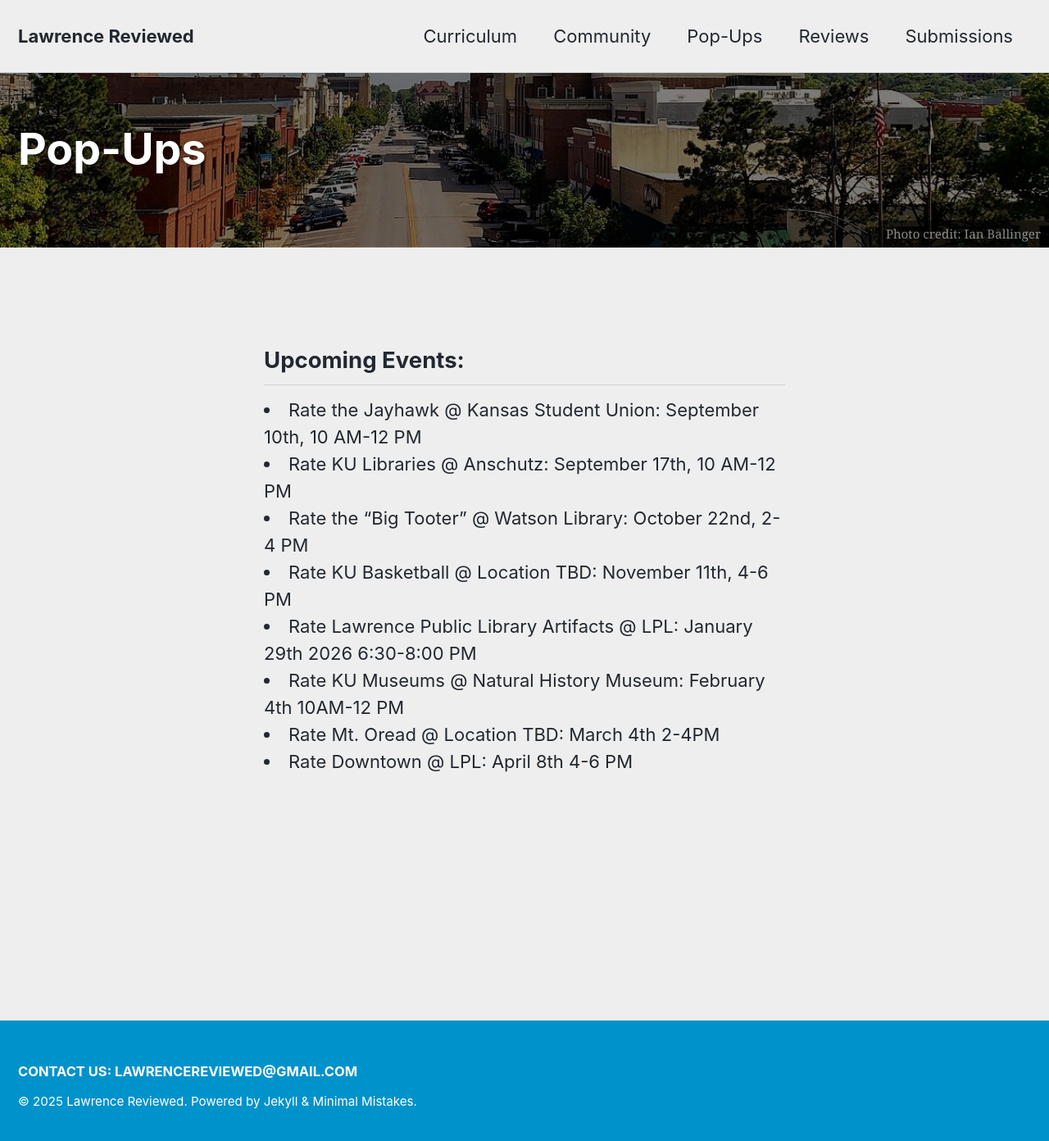
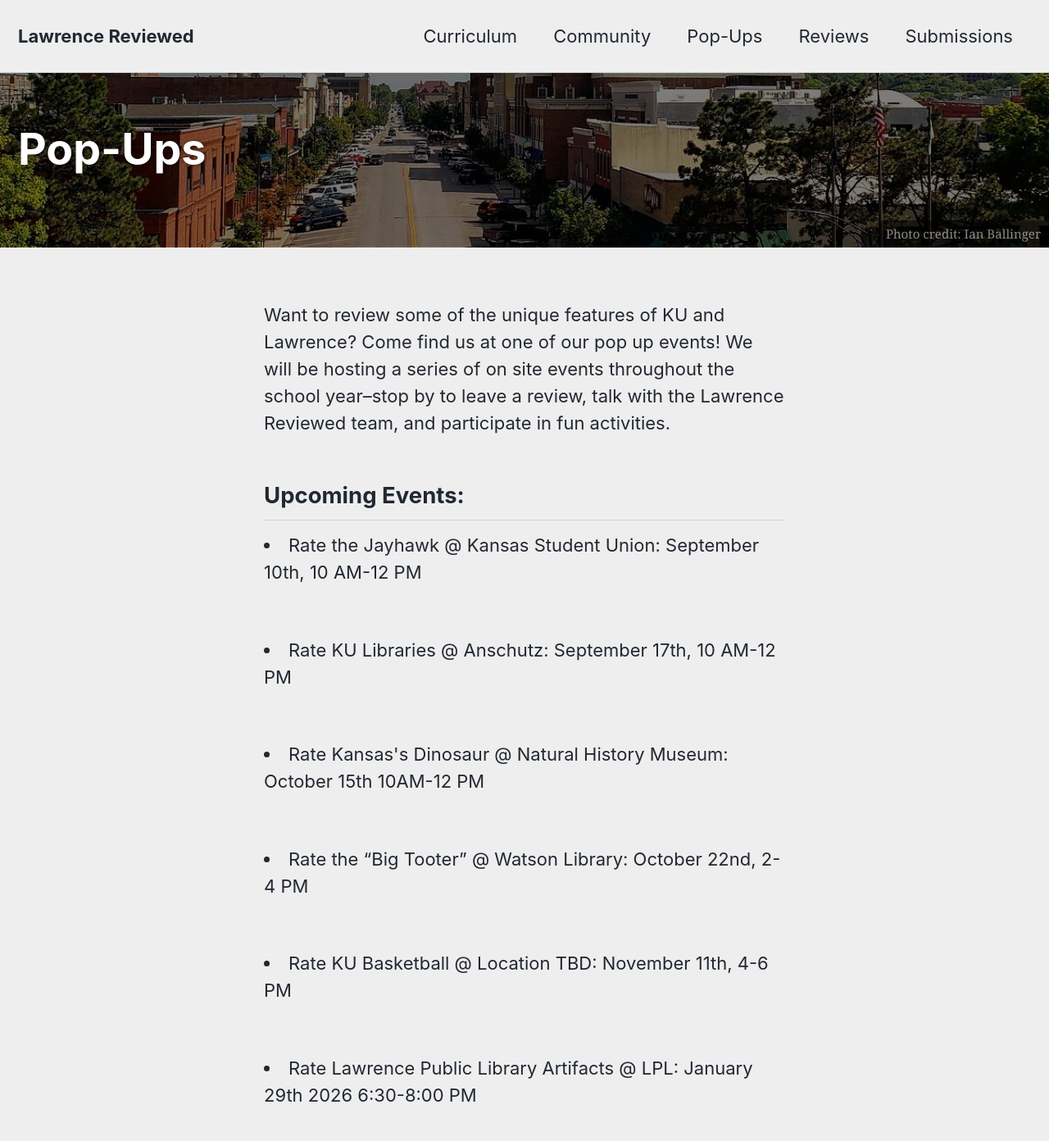
Before and after one commit to idrhku/lawrence-reviewed, a Jekyll site: the page built from _pages/pop-ups.md, in a window 1280 px wide and 1400 px high. Shown: the top 1392 px of the window at 82% size. Built offline with Jekyll 4.4.1, drawn with Linux system fonts in a browser that asks for light colours; cached includes are drawn as plain includes; some of the changed text lies outside the part shown.

Commit message:
additional pop up context

```diff
--- a/_pages/pop-ups.md
+++ b/_pages/pop-ups.md
@@ -12,20 +12,24 @@ header:
   #     url: "https://github.com/mmistakes/minimal-mistakes/"
   caption: "Photo credit: Ian Ballinger"
 ---
+Want to review some of the unique features of KU and Lawrence? Come find us at one of our pop up events! We will be hosting a series of on site events throughout the school year--stop by to leave a review, talk with the Lawrence Reviewed team, and participate in fun activities.
+
 <h2>Upcoming Events:</h2>
 
 <li>Rate the Jayhawk @ Kansas Student Union: September 10th, 10 AM-12 PM</li>
+<br>
+<li>Rate KU Libraries @ Anschutz: September 17th, 10 AM-12 PM</li>
+<br>
+<li>Rate Kansas's Dinosaur @ Natural History Museum: October 15th 10AM-12 PM</li>
+<br>
+<li>Rate the “Big Tooter” @ Watson Library: October 22nd, 2-4 PM</li>
+<br>
+<li>Rate KU Basketball @ Location TBD: November 11th, 4-6 PM</li>
+<br>
+<li>Rate Lawrence Public Library Artifacts @ LPL: January 29th 2026 6:30-8:00 PM</li>
+<br>
+<li>Rate Mt. Oread @ Location TBD: March 4th 2-4PM</li>
+<br>
+<li>Rate Downtown @ LPL: April 8th 4-6 PM </li>
 
-<li>Rate KU Libraries @ Anschutz: September 17th, 10 AM-12 PM</li>
-
-<li>Rate the “Big Tooter” @ Watson Library: October 22nd, 2-4 PM</li>
-
-<li>Rate KU Basketball @ Location TBD: November 11th, 4-6 PM</li>
-
-<li>Rate Lawrence Public Library Artifacts @ LPL: January 29th 2026 6:30-8:00 PM</li>
-
-<li>Rate KU Museums @ Natural History Museum: February 4th 10AM-12 PM</li>
-
-<li>Rate Mt. Oread @ Location TBD: March 4th 2-4PM</li>
-
-<li>Rate Downtown @ LPL: April 8th 4-6 PM </li>
+Do you have an idea for a pop up event? Let us know at lawrencereviewed@gmail.com and we can help you set up your own!
```
